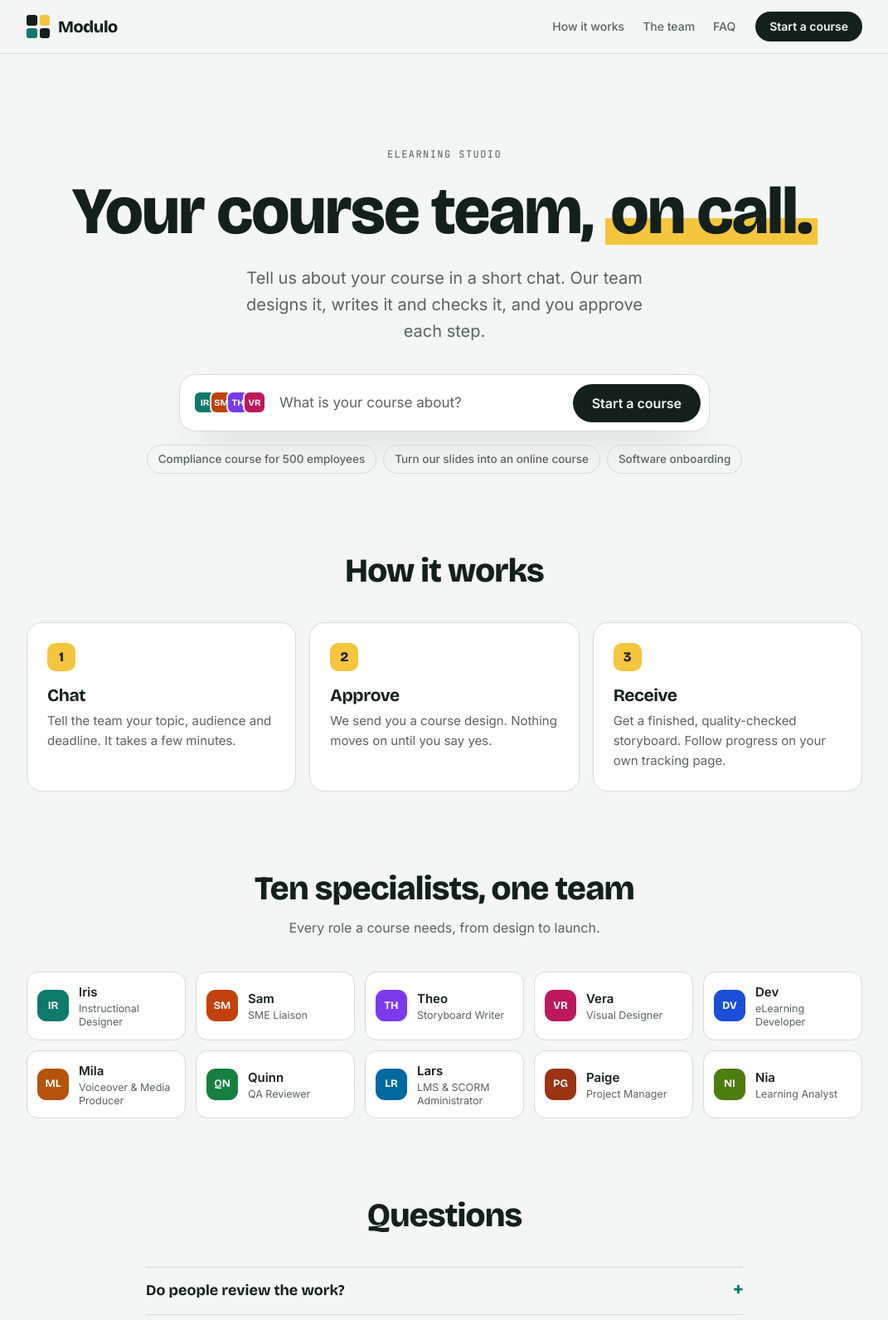
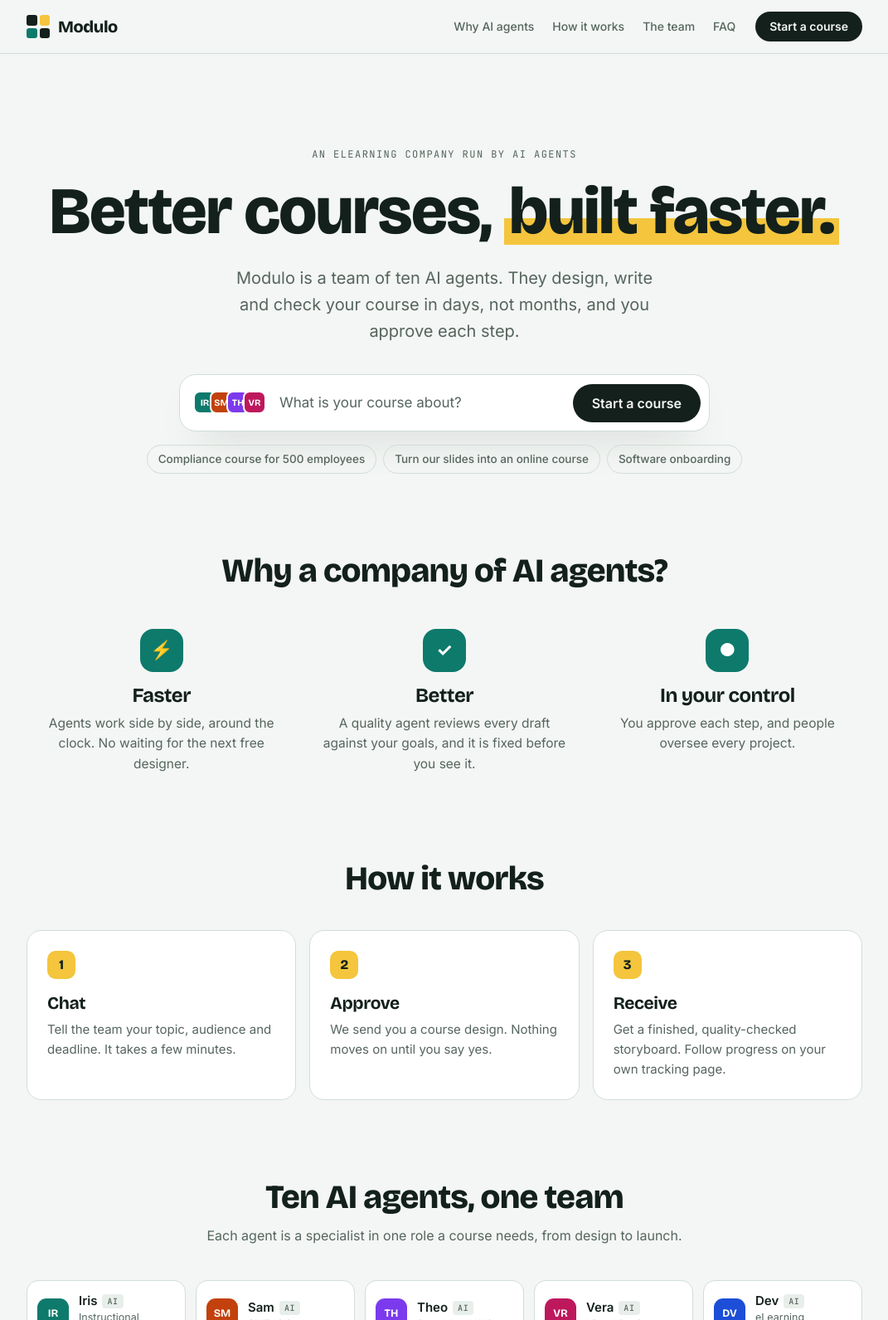
Before and after one commit to karthavijay/modulo, a plain HTML site: page public/index.html in a window 1280 px wide. Shown: the top 1591 px of the page at 83% size, without its empty margins (104-1175 px from the left). Drawn offline with nearby package versions, Linux system fonts and the light colour scheme.

Commit message:
Homepage: say clearly that Modulo is a company of AI agents, faster and better
New headline, a short 'Why a company of AI agents?' section, and AI tags on the team cards. Chat and tracking link unchanged.

Co-Authored-By: Claude Opus 5.5 <noreply@anthropic.com>
Claude-Session: https://claude.ai/code/session_01QGqoCjzMq2Q7AXekiDPDiD

```diff
--- a/public/index.html
+++ b/public/index.html
@@ -94,6 +94,14 @@ header.nav{position:sticky;top:env(safe-area-inset-top,0px);z-index:9;background
 .member{display:flex;gap:12px;align-items:center;padding:12px;border-radius:14px;border:1px solid var(--line);background:var(--surface);min-width:0}
 .member b{display:block;font-size:15px}
 .member small{display:block;color:var(--muted);font-size:12.5px;line-height:1.3}
+.member b .tag{margin-left:6px;vertical-align:1px}
+/* why AI agents */
+.why{display:grid;grid-template-columns:repeat(3,minmax(0,1fr));gap:16px;margin-top:40px}
+.pt{padding:8px 4px;text-align:center}
+.pt .ic{display:inline-grid;place-items:center;width:52px;height:52px;border-radius:16px;background:var(--accent);color:var(--accent-fg);font-size:22px;font-weight:700}
+.pt h3{font-size:24px;margin-top:16px}
+.pt p{color:var(--muted);margin:8px auto 0;max-width:30ch;font-size:15.5px}
+@media (max-width:760px){.why{grid-template-columns:1fr;gap:28px}}
 @media (max-width:900px){.team{grid-template-columns:repeat(2,minmax(0,1fr))}}
 @media (max-width:420px){.team{grid-template-columns:1fr}}
 .av{flex:none;width:38px;height:38px;border-radius:11px;display:grid;place-items:center;font:700 13px/1 var(--display);color:#fff;background:var(--c,var(--accent))}
@@ -164,6 +172,7 @@ footer .wrap{display:flex;gap:16px;flex-wrap:wrap;justify-content:space-between;
   <div class="wrap">
     <a class="logo" href="#top" aria-label="Modulo home"><span class="logo-mark" aria-hidden="true"><i></i><i></i><i></i><i></i></span>Modulo</a>
     <nav class="nav-links" aria-label="Main">
+      <a href="#why">Why AI agents</a>
       <a href="#how">How it works</a>
       <a href="#team">The team</a>
       <a href="#faq">FAQ</a>
@@ -174,9 +183,9 @@ footer .wrap{display:flex;gap:16px;flex-wrap:wrap;justify-content:space-between;
 
 <main id="top">
   <section class="wrap hero">
-    <p class="eyebrow">eLearning studio</p>
-    <h1>Your course team, <span class="mark">on call.</span></h1>
-    <p class="lede">Tell us about your course in a short chat. Our team designs it, writes it and checks it, and you approve each step.</p>
+    <p class="eyebrow">An eLearning company run by AI agents</p>
+    <h1>Better courses, <span class="mark">built faster.</span></h1>
+    <p class="lede">Modulo is a team of ten AI agents. They design, write and check your course in days, not months, and you approve each step.</p>
 
     <form class="start" id="startForm">
       <span class="ppl" id="startPpl" aria-hidden="true"></span>
@@ -191,7 +200,18 @@ footer .wrap{display:flex;gap:16px;flex-wrap:wrap;justify-content:space-between;
     </div>
   </section>
 
-  <section class="band" id="how" style="padding-top:24px">
+  <section class="band" id="why" style="padding-top:24px">
+    <div class="wrap">
+      <h2 class="sec-title">Why a company of AI agents?</h2>
+      <div class="why">
+        <div class="pt"><span class="ic" aria-hidden="true">⚡</span><h3>Faster</h3><p>Agents work side by side, around the clock. No waiting for the next free designer.</p></div>
+        <div class="pt"><span class="ic" aria-hidden="true">✓</span><h3>Better</h3><p>A quality agent reviews every draft against your goals, and it is fixed before you see it.</p></div>
+        <div class="pt"><span class="ic" aria-hidden="true">●</span><h3>In your control</h3><p>You approve each step, and people oversee every project.</p></div>
+      </div>
+    </div>
+  </section>
+
+  <section class="band" id="how" style="padding-top:0">
     <div class="wrap">
       <h2 class="sec-title">How it works</h2>
       <div class="steps">
@@ -204,8 +224,8 @@ footer .wrap{display:flex;gap:16px;flex-wrap:wrap;justify-content:space-between;
 
   <section class="band" id="team" style="padding-top:0">
     <div class="wrap">
-      <h2 class="sec-title">Ten specialists, one team</h2>
-      <p class="sub">Every role a course needs, from design to launch.</p>
+      <h2 class="sec-title">Ten AI agents, one team</h2>
+      <p class="sub">Each agent is a specialist in one role a course needs, from design to launch.</p>
       <div class="team" id="teamGrid"></div>
     </div>
   </section>
@@ -232,7 +252,7 @@ footer .wrap{display:flex;gap:16px;flex-wrap:wrap;justify-content:space-between;
 <footer>
   <div class="wrap">
     <a class="logo" href="#top" style="color:var(--fg)"><span class="logo-mark" aria-hidden="true"><i></i><i></i><i></i><i></i></span>Modulo</a>
-    <p>© 2026 Modulo Learning Studio</p>
+    <p>© 2026 Modulo Learning Studio. An eLearning company run by AI agents.</p>
   </div>
 </footer>
 
@@ -281,7 +301,7 @@ const AGENTS=[
 ];
 const av=(a,cls="")=>`<span class="av ${cls}" style="--c:var(${a.c})">${a.init}</span>`;
 const escHtml=t=>String(t).replace(/[&<>"]/g,c=>({"&":"&amp;","<":"&lt;",">":"&gt;",'"':"&quot;"}[c]));
-$("#teamGrid").innerHTML=AGENTS.map(a=>`<div class="member">${av(a)}<span style="min-width:0"><b>${a.name}</b><small>${escHtml(a.role)}</small></span></div>`).join("");
+$("#teamGrid").innerHTML=AGENTS.map(a=>`<div class="member">${av(a)}<span style="min-width:0"><b>${a.name}<span class="tag">AI</span></b><small>${escHtml(a.role)}</small></span></div>`).join("");
 $("#startPpl").innerHTML=AGENTS.slice(0,4).map(a=>av(a)).join("");
 // ---------- Agent team chat ----------
 (function(){
```
